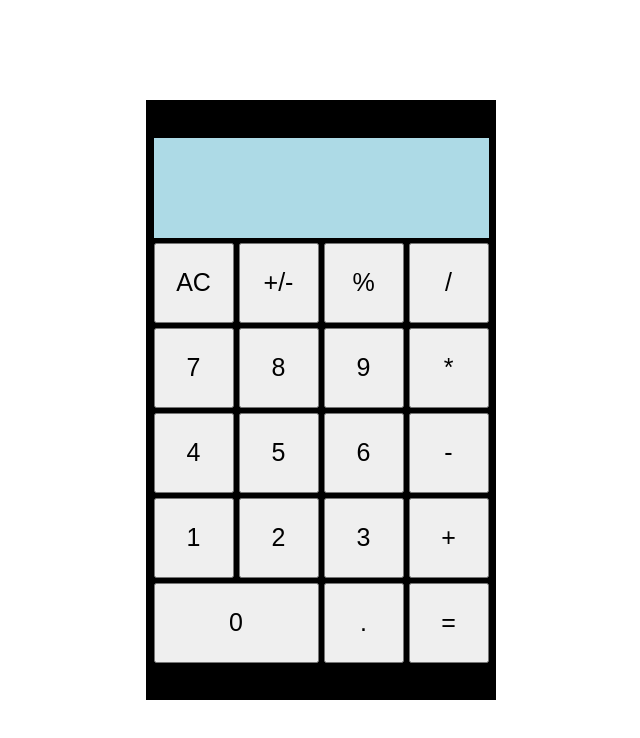
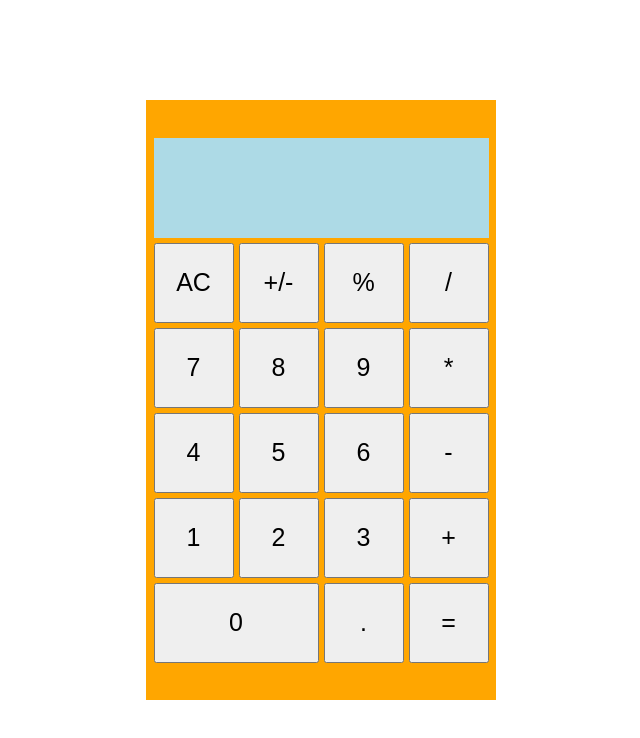
Before and after one commit to anthonknees/TOP-Calculator, a plain HTML site: page index.html in a window 1280 px wide. Shown: the whole page, without its empty margins (319-959 px from the left). Drawn offline with Linux system fonts and the light colour scheme.

Commit message:
Update style.css

```diff
--- a/style.css
+++ b/style.css
@@ -41,7 +41,7 @@ body {
   align-items: center;
   justify-content: center;
   gap: 5px;
-  background-color: black;
+  background-color: rgb(255, 166, 0);
 }
 
 .btn {
```
